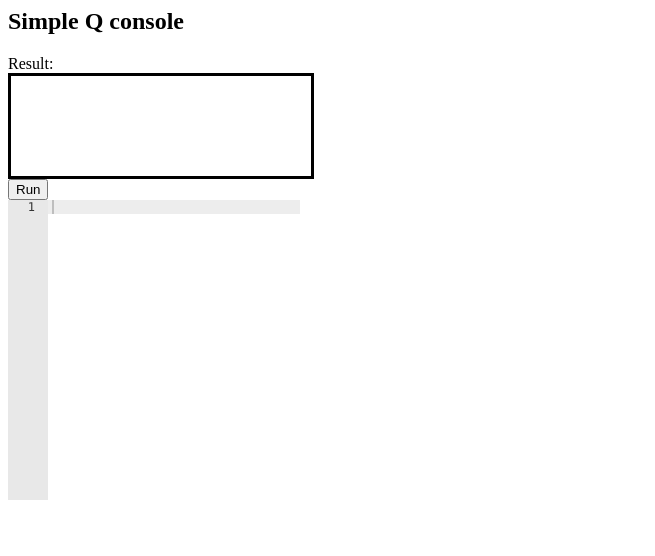
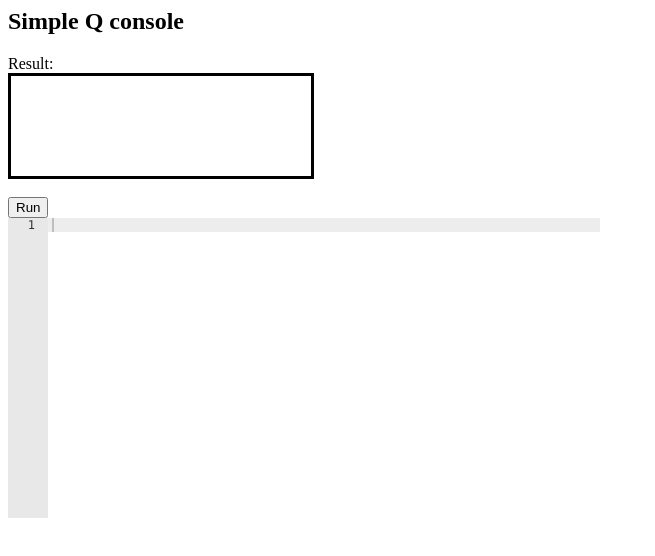
Before and after one commit to samiz/qvm, a plain HTML site: page repl/index.html in a window 1280 px wide. Both pictures are taken after a click on the button "Run". Shown: the whole page, without its empty margins (0-655 px from the left). Drawn offline with Linux system fonts and the light colour scheme; no server answers; a web font is replaced by a local one.

Commit message:
Beautified REPL,added .gitignore

```diff
--- a/repl/index.html
+++ b/repl/index.html
@@ -7,19 +7,10 @@
     <script type="text/javascript">
         window.onload = function() {
         editor= ace.edit("editor");
-        //editor.getSession().setValue("the new text here");
         };
-        function copyToHiddenArea()
+        function sendCodeForEvaluation()
         {
-        /*
-            var form = document.getElementById("run");
-            var hiddenField = document.getElementById("code");
-            var txt =  editor.getSession().getValue();
-            hiddenField.setAttribute("value",txt);
-            form.submit();
-        */
 
-                //alert("ajaxing");
                 $.ajax({
                 url: "./eval",
                 type: "POST",
@@ -27,12 +18,9 @@
                 dataType: "json",
                 success: function(j){
                     var txt = j["output"];
-                    //alert("gottit" + txt);
                     $("#output").html(txt);
                     }
                 });
-                //alert("sent");
-
         }
 
     </script>
@@ -41,14 +29,10 @@
     <h2>Simple Q console</h2>
     Result:<div id="output" style ="border-style: solid; height: 100px; width: 300px">
     </div>
-
-    <button onclick="copyToHiddenArea()">Run</button>
-    <div id="editor" style="height: 300px; width: 300px"></div>
+    <br />
+    <button onclick="sendCodeForEvaluation()">Run</button>
+    <div id="editor" style="height: 300px; width: 600px"></div>
     <input id="code" name="code" type="hidden">
     <br />
-
-
-    <br/>
-
 </body>
 </html>
```
Also changed, not shown: 1 other file.
